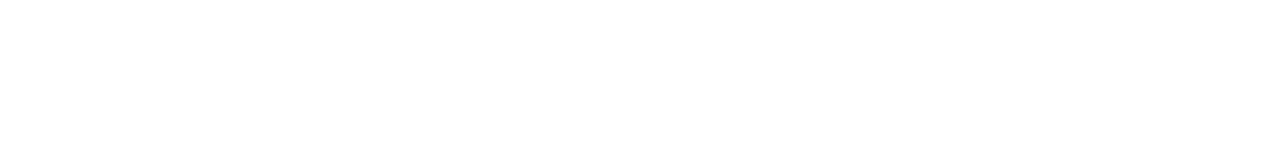
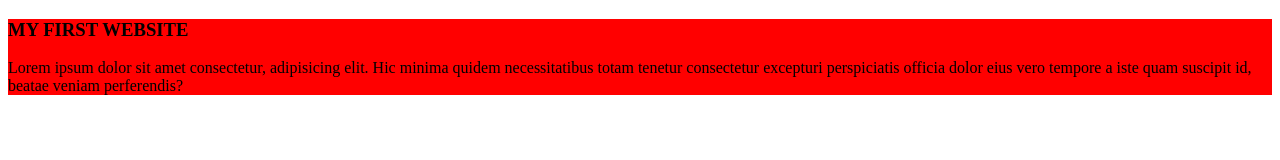
Before and after one commit to shafinahmed504/abar-practice, a plain HTML site: page index.html in a window 1280 px wide. Drawn offline with Linux system fonts and the light colour scheme.

Commit message:
added the first blog

```diff
--- /dev/null
+++ b/index.css
@@ -0,0 +1,3 @@
+div{
+    background-color: red;
+}
--- a/index.html
+++ b/index.html
@@ -1,11 +1,18 @@
 <!DOCTYPE html>
 <html lang="en">
 <head>
+    <link rel="stylesheet" href="index.css">
     <meta charset="UTF-8">
     <meta name="viewport" content="width=device-width, initial-scale=1.0">
     <title>Document</title>
 </head>
 <body>
+    <div>
+        <h3>MY FIRST WEBSITE</h3>
+        <p>
+            Lorem ipsum dolor sit amet consectetur, adipisicing elit. Hic minima quidem necessitatibus totam tenetur consectetur excepturi perspiciatis officia dolor eius vero tempore a iste quam suscipit id, beatae veniam perferendis?
+        </p>
+    </div>
 
 </body>
 </html>
```
